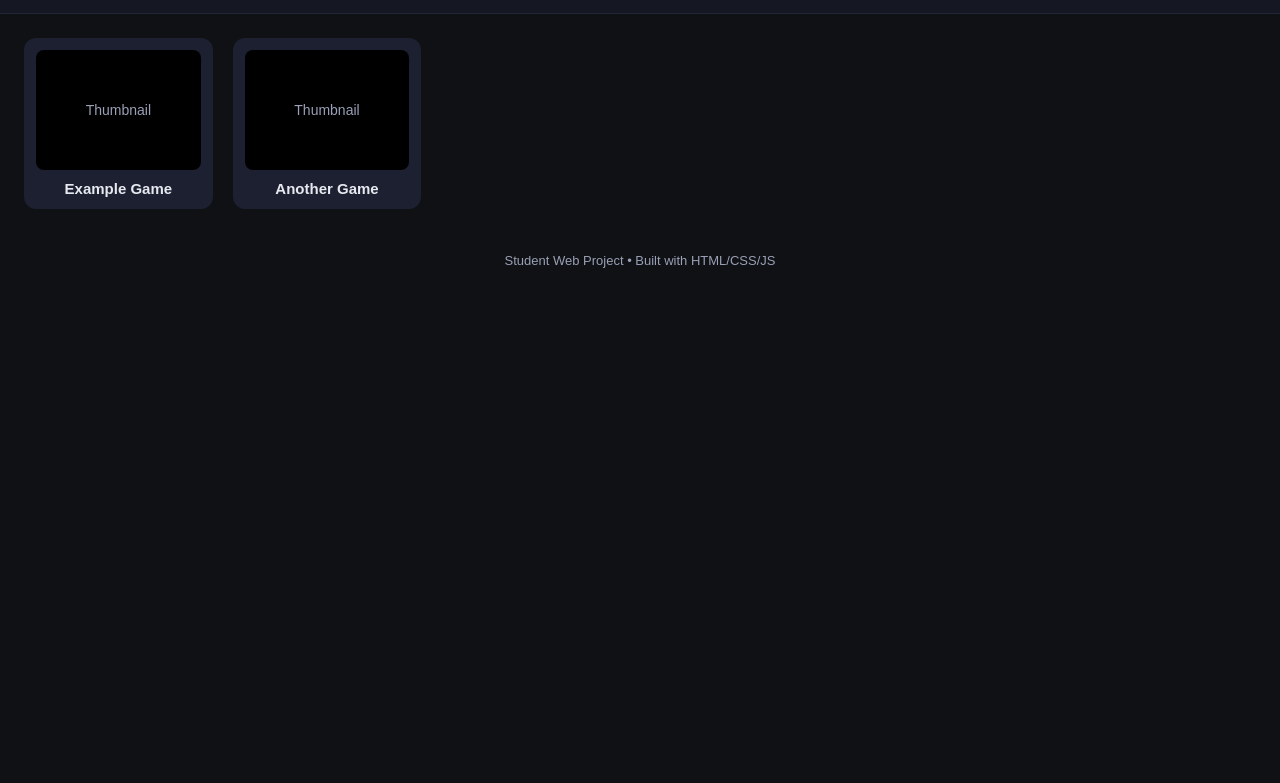
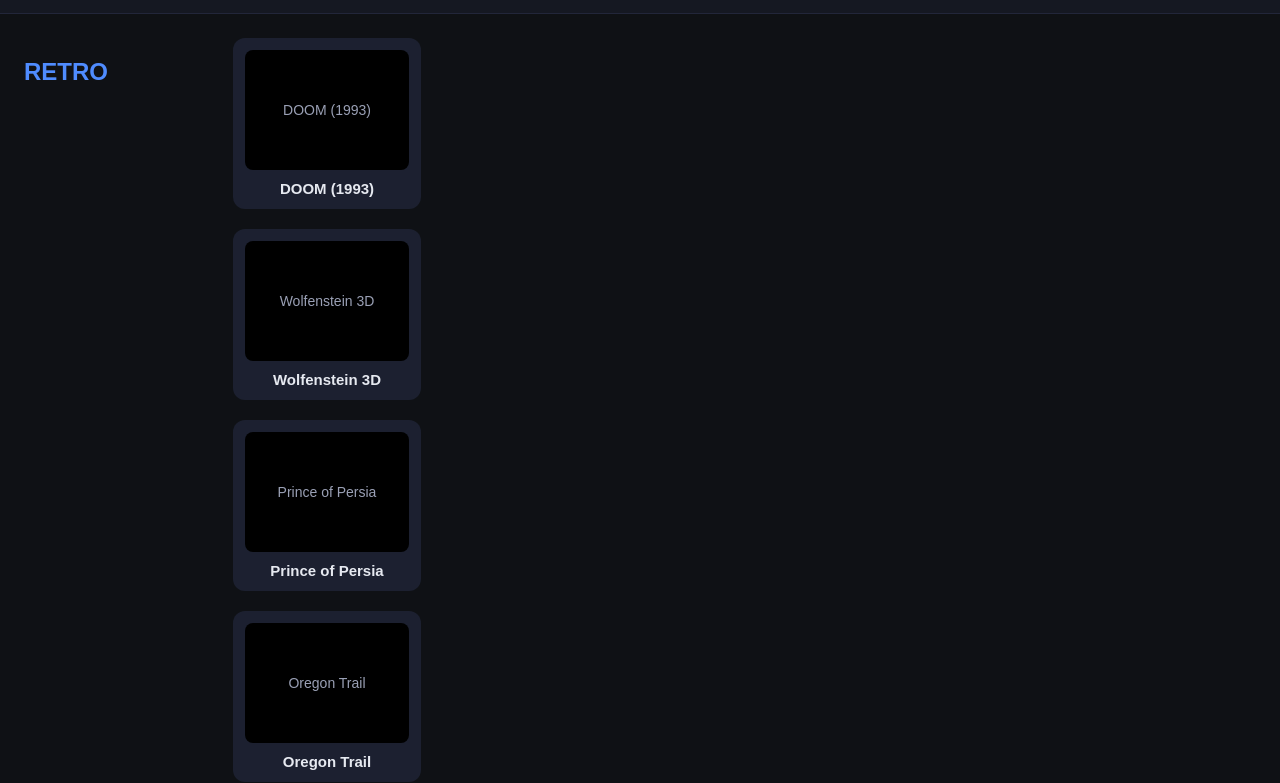
Before and after one commit to Jack7607/jgames, a plain HTML site: page index.html in a window 1280 px wide. Shown: the part 52-835 px from the top of the page. Before the commit the page ends 800 px from the top, so only its background shows below. Drawn offline with Linux system fonts and the light colour scheme.

Commit message:
Update game loading and search functionality
Refactor game display logic and load games dynamically.

```diff
--- a/index.html
+++ b/index.html
@@ -152,19 +152,7 @@
 </header>
 
 <main>
-  <div class="games" id="games">
-
-    <div class="game-card" onclick="openGame('https://example.com')">
-      <div class="thumb">Thumbnail</div>
-      <h3>Example Game</h3>
-    </div>
-
-    <div class="game-card" onclick="openGame('https://example.com')">
-      <div class="thumb">Thumbnail</div>
-      <h3>Another Game</h3>
-    </div>
-
-  </div>
+  <div class="games" id="games"></div>
 </main>
 
 <footer>
@@ -185,11 +173,63 @@
 </div>
 
 <script>
+  const games = [
+    // 🎮 RETRO (Internet Archive embeds)
+    { name: "DOOM (1993)", url: "https://archive.org/embed/msdos_doom_1993", category: "RETRO" },
+    { name: "Wolfenstein 3D", url: "https://archive.org/embed/msdos_wolfenstein_3d", category: "RETRO" },
+    { name: "Prince of Persia", url: "https://archive.org/embed/msdos_prince_of_persia_1990", category: "RETRO" },
+    { name: "Oregon Trail", url: "https://archive.org/embed/msdos_oregon_trail_1990", category: "RETRO" },
+    { name: "Pac-Man", url: "https://archive.org/embed/arcade_pacman", category: "RETRO" },
+    { name: "Space Invaders", url: "https://archive.org/embed/arcade_spaceinvaders", category: "RETRO" }
+  ];
+
+  const gamesContainer = document.getElementById('games');
   const modal = document.getElementById('modal');
   const frame = document.getElementById('gameFrame');
 
-  function openGame(url) {
+  function loadGames() {
+    gamesContainer.innerHTML = '';
+    const sections = {};
+
+    games.forEach(game => {
+      if (!sections[game.category]) sections[game.category] = [];
+      sections[game.category].push(game);
+    });
+
+    for (const category in sections) {
+      const h2 = document.createElement('h2');
+      h2.textContent = category;
+      h2.style.color = 'var(--accent)';
+      h2.style.margin = '20px 0 10px';
+      gamesContainer.appendChild(h2);
+
+      const grid = document.createElement('div');
+      grid.className = 'games';
+
+      sections[category].forEach(game => {
+        const card = document.createElement('div');
+        card.className = 'game-card';
+        card.onclick = () => openGame(game.url, game.name);
+
+        const thumb = document.createElement('div');
+        thumb.className = 'thumb';
+        thumb.textContent = game.name;
+
+        const title = document.createElement('h3');
+        title.textContent = game.name;
+
+        card.appendChild(thumb);
+        card.appendChild(title);
+        grid.appendChild(card);
+      });
+
+      gamesContainer.appendChild(grid);
+    }
+  }
+
+  function openGame(url, title) {
     frame.src = url;
+    document.getElementById('gameTitle').textContent = title;
     modal.style.display = 'flex';
   }
 
@@ -205,10 +245,11 @@
   function searchGames(query) {
     query = query.toLowerCase();
     document.querySelectorAll('.game-card').forEach(card => {
-      const name = card.innerText.toLowerCase();
-      card.style.display = name.includes(query) ? 'block' : 'none';
+      card.style.display = card.innerText.toLowerCase().includes(query) ? 'block' : 'none';
     });
   }
+
+  loadGames();
 </script>
 
 </body>
```
